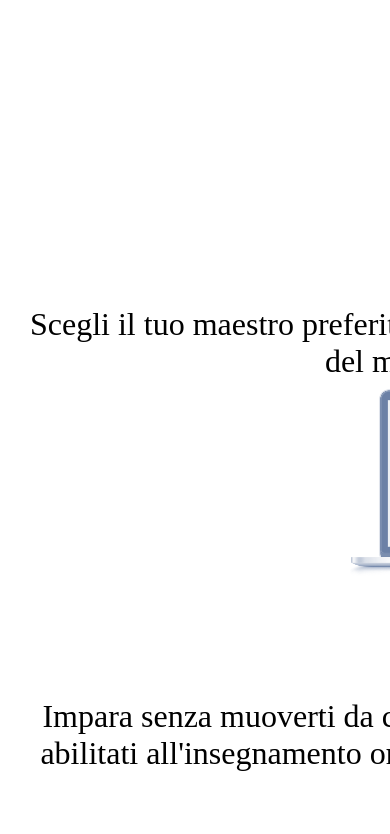
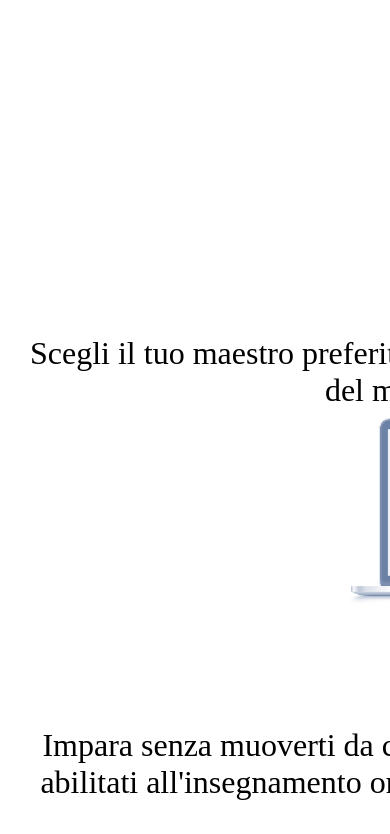
Before and after one commit to AlexMato83/html-css-resp-wannabe, a plain HTML site: page index.html in a window 390 px wide. Shown: the part 170-1004 px from the top of the page. Drawn offline with Linux system fonts and the light colour scheme.

Commit message:
Fine QUERY per Smartphone, Hd display e Standard 1920

```diff
--- a/responsive-style.css
+++ b/responsive-style.css
@@ -22,9 +22,18 @@
     font-size: xx-large;
   }
 }
-/* fine Query smartphone */
-/* inizio QUERY per HD Desktop */
-@media screen and (min-width: 1200px) {
+/* fine Query smartphone --------*/
+
+/* inizio QUERY HD Desktop   --------- */
+@media screen and (max-width:1200px){
+  body {
+    font-size: x-large;
+  }
+}
+/* fine QUERY HD Desktop --------------*/
+
+/* inizio QUERY per Standard 1920 --*/
+@media screen and (min-width: 1201px) {
 
    #lezioni .row {
      width:100%;
@@ -53,4 +62,4 @@
      height: 280px;
    }
 }
-/*  fine QUERY per HD Desktop */
+/*  fine QUERY per Standard 1920--- */
```
